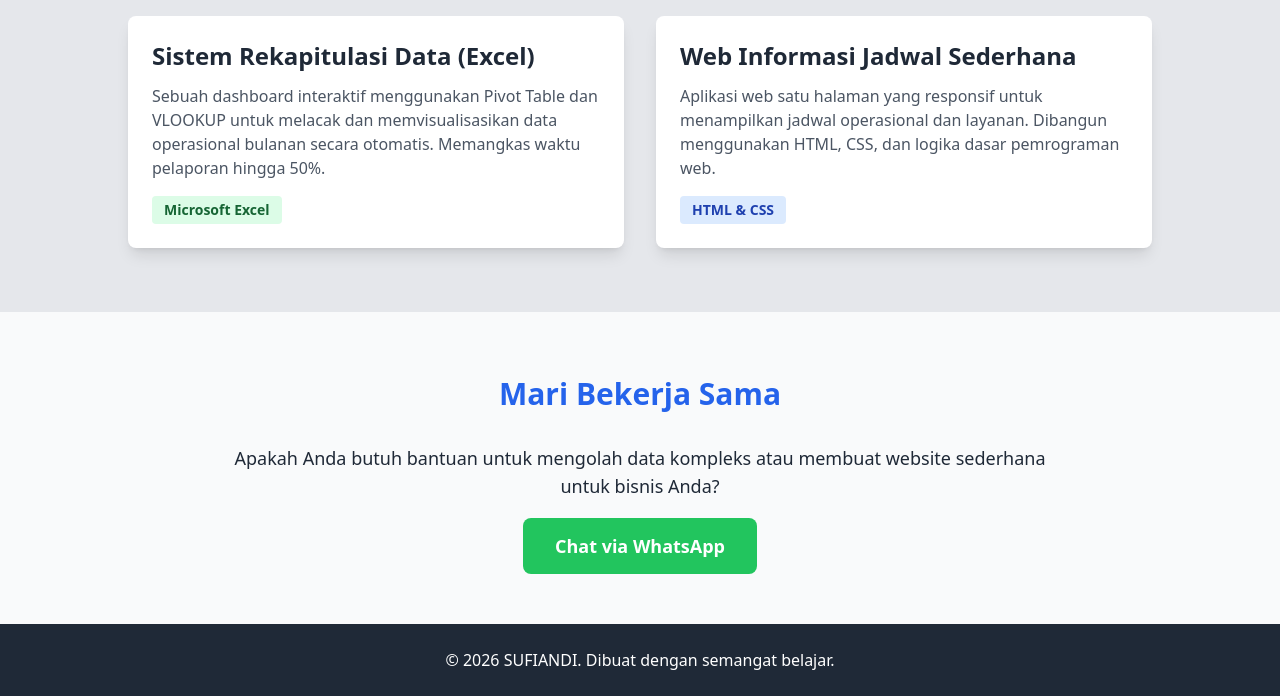
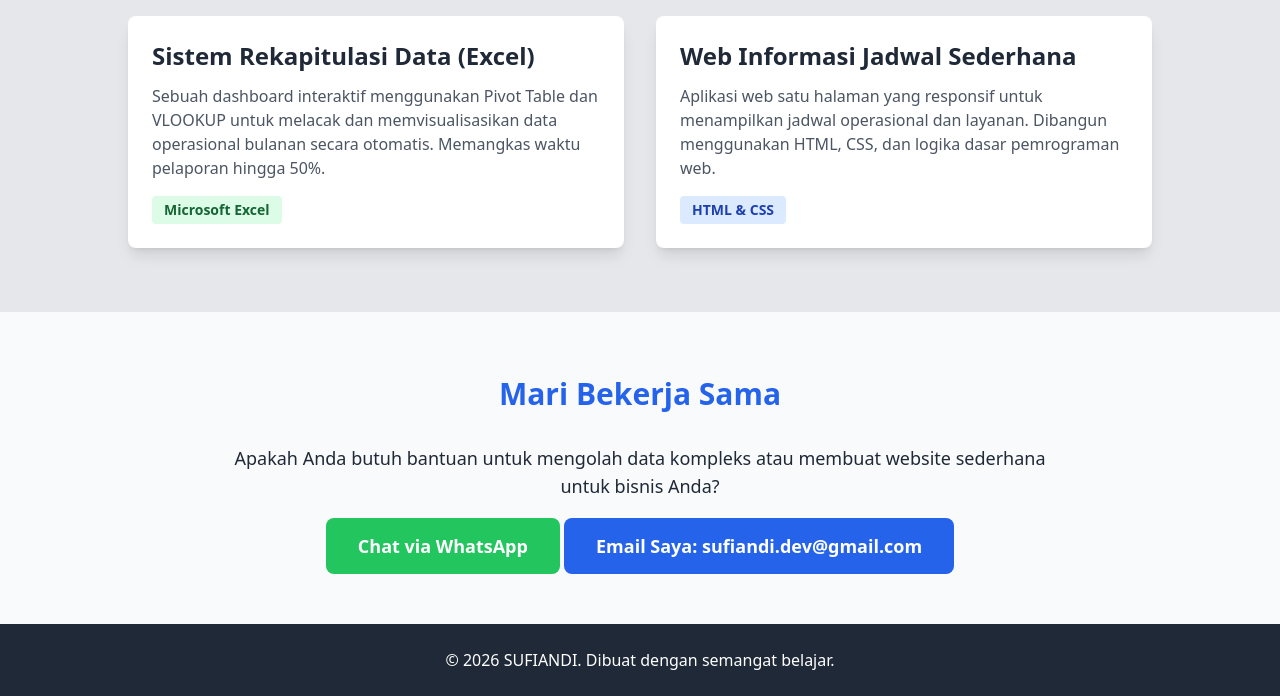
Before and after one commit to Sufiandiwhy/akanu, a plain HTML site: page index.html in a window 1280 px wide. Shown: the part 737-1433 px from the top of the page. Drawn offline with nearby package versions, Linux system fonts and the light colour scheme.

Commit message:
Update index.html

```diff
--- a/index.html
+++ b/index.html
@@ -58,6 +58,7 @@
         <p class="text-lg mb-8">Apakah Anda butuh bantuan untuk mengolah data kompleks atau membuat website sederhana untuk bisnis Anda?</p>
         <!-- Ganti nomor WhatsApp di bawah ini (gunakan format 62 tanpa +) -->
         <a href="https://wa.me/6287863885059" target="_blank" class="bg-green-500 text-white px-8 py-4 rounded-lg font-bold text-lg hover:bg-green-600 transition">Chat via WhatsApp</a>
+        <a href="mailto:sufiandi.dev@gmail.com" class="bg-blue-600 text-white px-8 py-4 rounded-lg font-bold text-lg hover:bg-blue-700 transition">Email Saya: sufiandi.dev@gmail.com</a>
     </section>
 
     <!-- FOOTER -->
```
